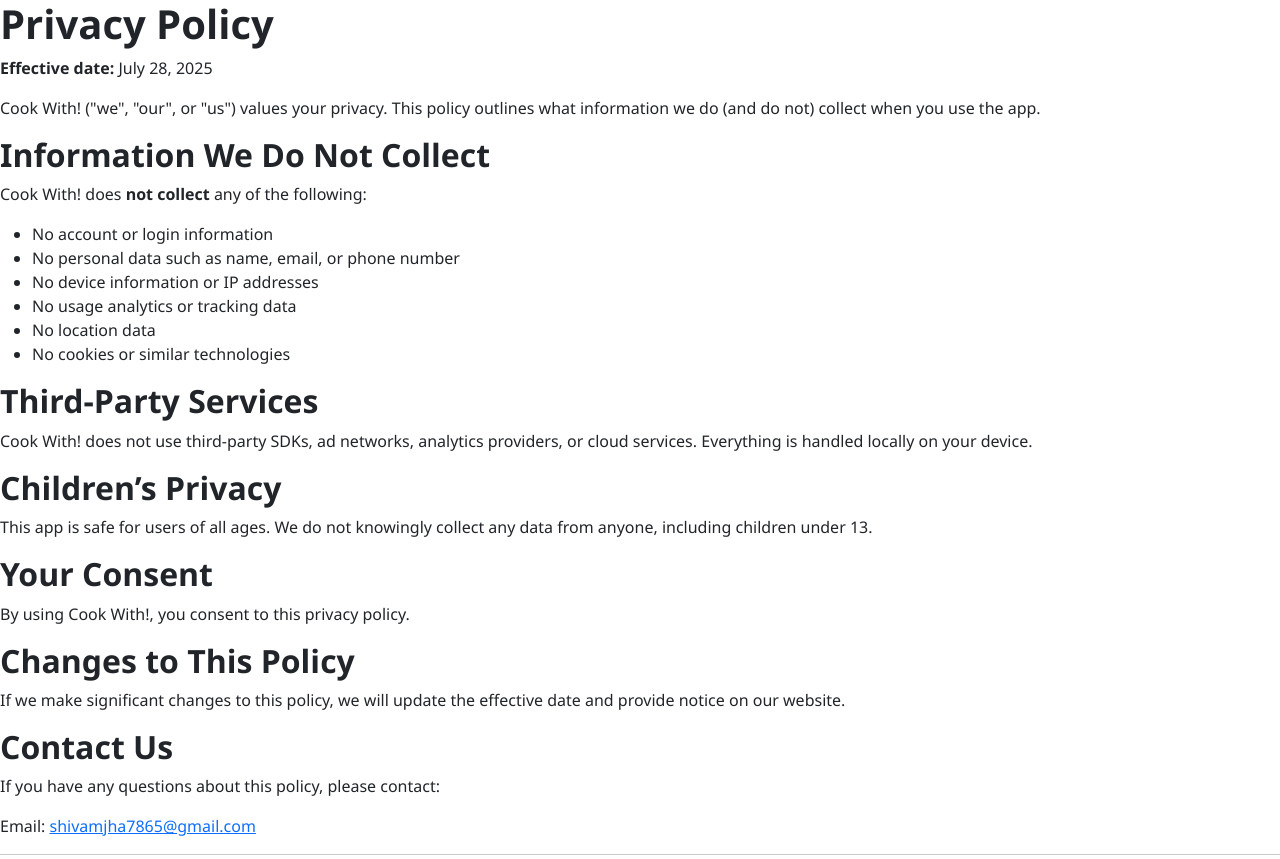
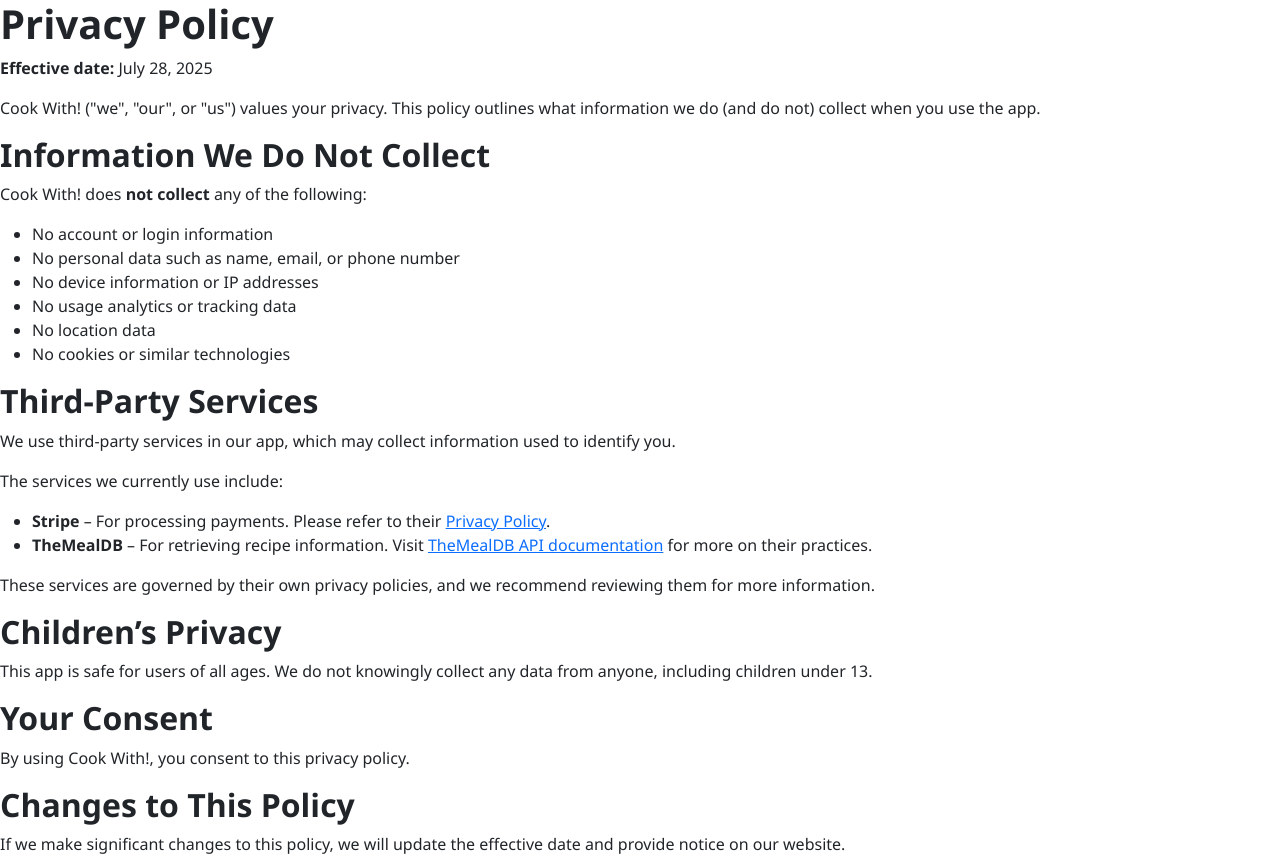
Before and after one commit to shivamjha1998/cookwith-support, a plain HTML site: page privacy-policy.html in a window 1280 px wide. Shown: the top 859 px of the page. Drawn offline with nearby package versions, Linux system fonts and the light colour scheme; a small style sheet from the web is missing.

Commit message:
Mention third-party services.

```diff
--- a/privacy-policy.html
+++ b/privacy-policy.html
@@ -36,9 +36,26 @@
 
     <h2>Third-Party Services</h2>
     <p>
-      Cook With! does not use third-party SDKs, ad networks, analytics
-      providers, or cloud services. Everything is handled locally on your
-      device.
+      We use third-party services in our app, which may collect information used
+      to identify you.
+    </p>
+    <p>The services we currently use include:</p>
+    <ul>
+      <li>
+        <strong>Stripe</strong> – For processing payments. Please refer to their
+        <a href="https://stripe.com/privacy" target="_blank">Privacy Policy</a>.
+      </li>
+      <li>
+        <strong>TheMealDB</strong> – For retrieving recipe information. Visit
+        <a href="https://www.themealdb.com/api.php" target="_blank"
+          >TheMealDB API documentation</a
+        >
+        for more on their practices.
+      </li>
+    </ul>
+    <p>
+      These services are governed by their own privacy policies, and we
+      recommend reviewing them for more information.
     </p>
 
     <h2>Children’s Privacy</h2>
```
